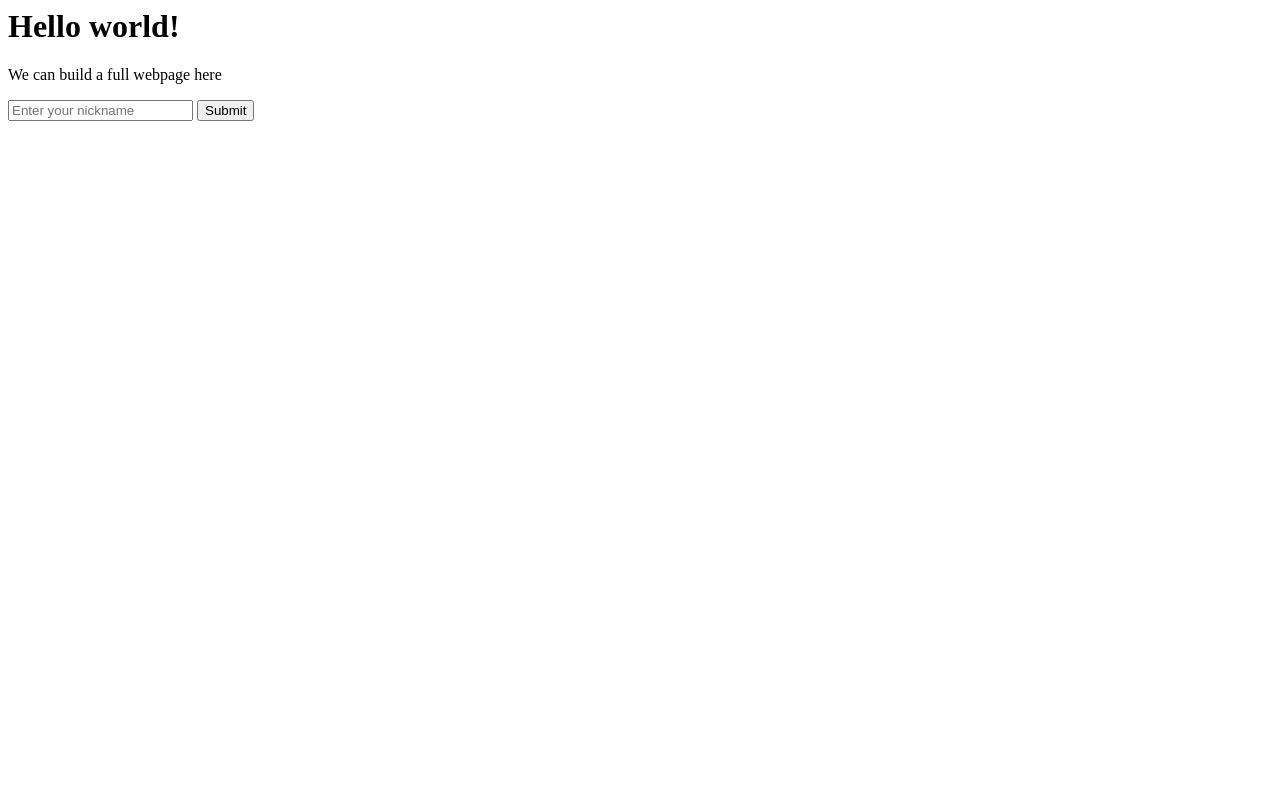
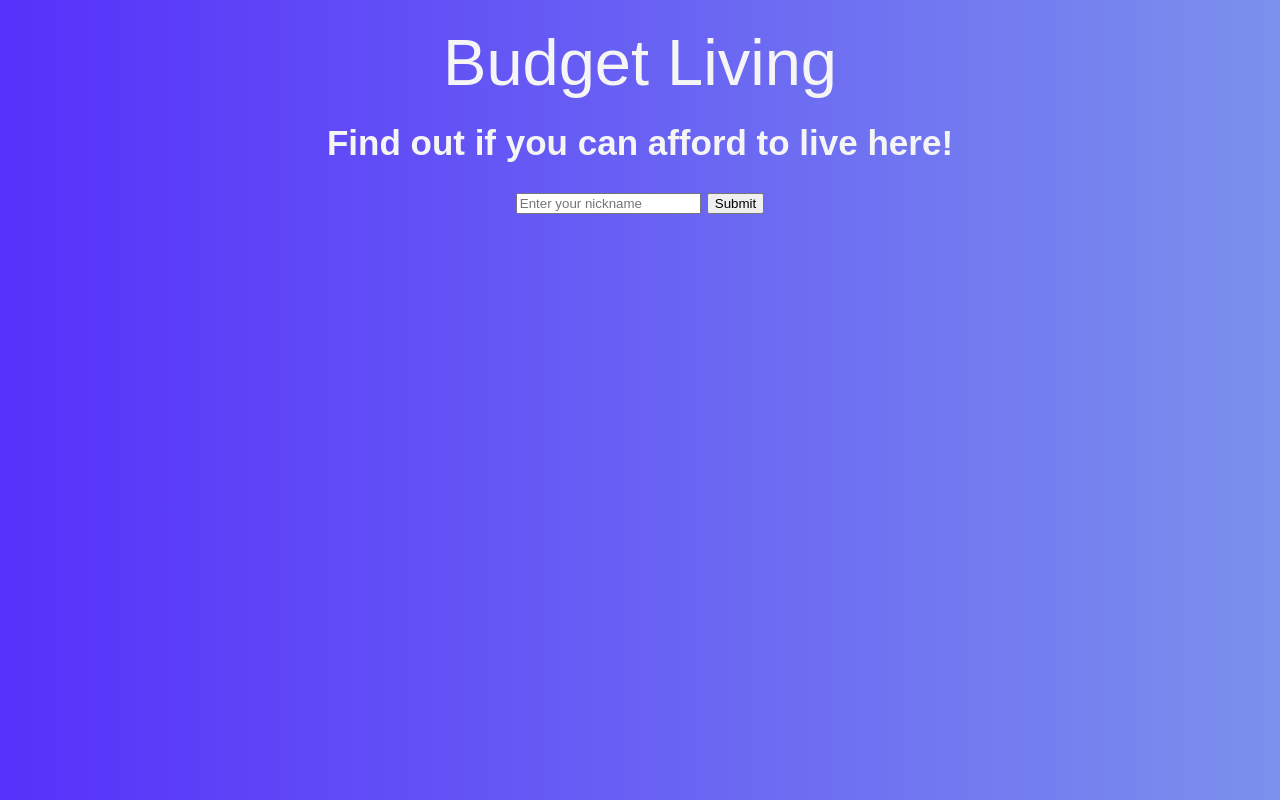
Before and after one commit to MaxASC20/flask, a Flask app: template templates/index.html in a window 1280 px wide. Run offline with Flask 2, Linux system fonts and the light colour scheme; the template is opened without the code that fills it, so the values that code supplies are empty; parts of the project's set-up code (start-up, migrations or seed data) failed here and were passed over.

Commit message:
This should work plx

```diff
--- a/app.py
+++ b/app.py
@@ -7,10 +7,21 @@ from flask import Flask
 
 # -- Initialization section --
 app = Flask(__name__)
+money = {
+  "NY": 2650,
+  "LA": 1995,
+  "Houston": 1229
+}
+year = float(input('Enter your yearly income '))
+months = float(input('Enter the number of months'))
+var1 = float(year / months)
+print(f'Your monthly income is {var1} dollars')
 
+x = input('Enter the place you want to live between NY, LA, or Houston:')
+print(f'The average cost of a one bedroom apartment is {money[x]} dollars.')
 
 # -- Routes section --
 @app.route('/')
 @app.route('/index')
 def index():
-    return "hello world"
+    return "is this working??"
--- a/static/css/style.css
+++ b/static/css/style.css
@@ -0,0 +1,24 @@
+
+body{
+    background-image: linear-gradient(to right, rgb(86, 49, 250), rgb(123, 145, 237));
+    color: whitesmoke;
+}
+
+header{
+    font-family:'titillum web', sans-serif ;
+    margin-top: 25px;
+    font-size: 65px;
+    text-align: center;
+
+
+}
+
+h1{
+    font-family: sans-serif;
+    font-size: 35px;
+    text-align: center;
+}
+
+h2{
+    text-align: center;
+}
--- a/templates/index.html
+++ b/templates/index.html
@@ -4,11 +4,19 @@
         <link rel="stylesheet" href="../static/css/style.css">
     </head>
     <body>
-        <h1>Hello world!</h1>
-        <p>We can build a full webpage here</p>
+        <div class="text">
+            <div>
+                <header>Budget Living</header>
+            </div>
+
+            <h1>Find out if you can afford to live here!</h1>
+
+      <h2>
         <form>
             <input type="text" name="nickname" placeholder="Enter your nickname"/>
             <input type="submit" value="Submit"/>
         </form>
+     </h2>
+        </div>
     </body>
 </html>
```
